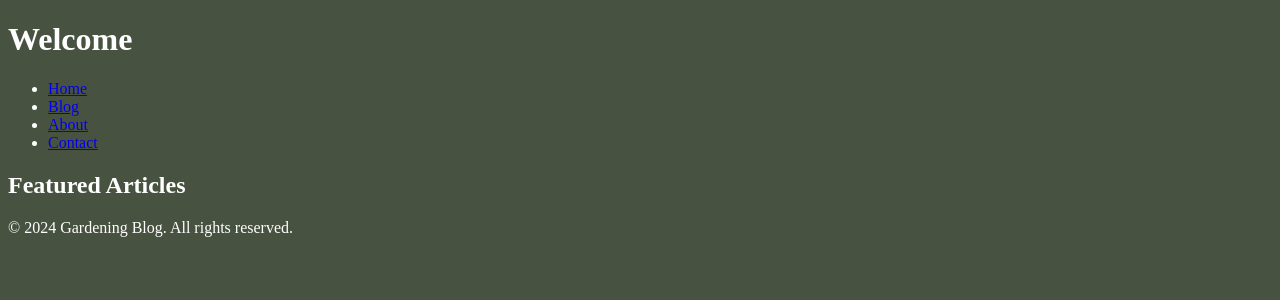
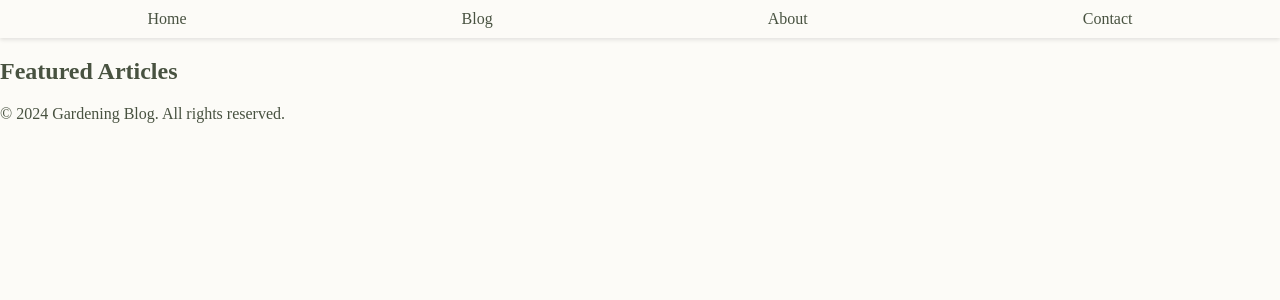
Before and after one commit to yscode01/Garden, a Flask app: page / in a window 1280 px wide. Shown: the top 300 px of the page. Run offline with Flask 3, Linux system fonts and the light colour scheme.

Commit message:
Add nav bar

```diff
--- a/static/css/styles.css
+++ b/static/css/styles.css
@@ -1,4 +1,27 @@
-body {
-    background-color: #485240;
-    color: #FFF;
-  }
+body, ul {
+    margin: 0;
+    padding: 0;
+    background-color: #FCFBF7;
+    color: #485240;
+}
+
+header {
+  background-color: #FCFBF7;
+  padding: 10px;
+  box-shadow: 0 2px 4px rgba(0, 0, 0, 0.1);
+}
+
+nav ul {
+  list-style-type: none;
+  display: flex;
+  justify-content: space-around;
+}
+
+nav a {
+  color: #485240;
+  text-decoration: none;
+}
+
+nav a:hover {
+  color: #B9BBB2;
+}
--- a/templates/home.html
+++ b/templates/home.html
@@ -8,7 +8,6 @@
 
 <body>
     <header>
-        <h1>Welcome</h1>
         <nav>
             <ul>
                 <li><a href="{{ url_for('home') }}">Home</a></li>
```
